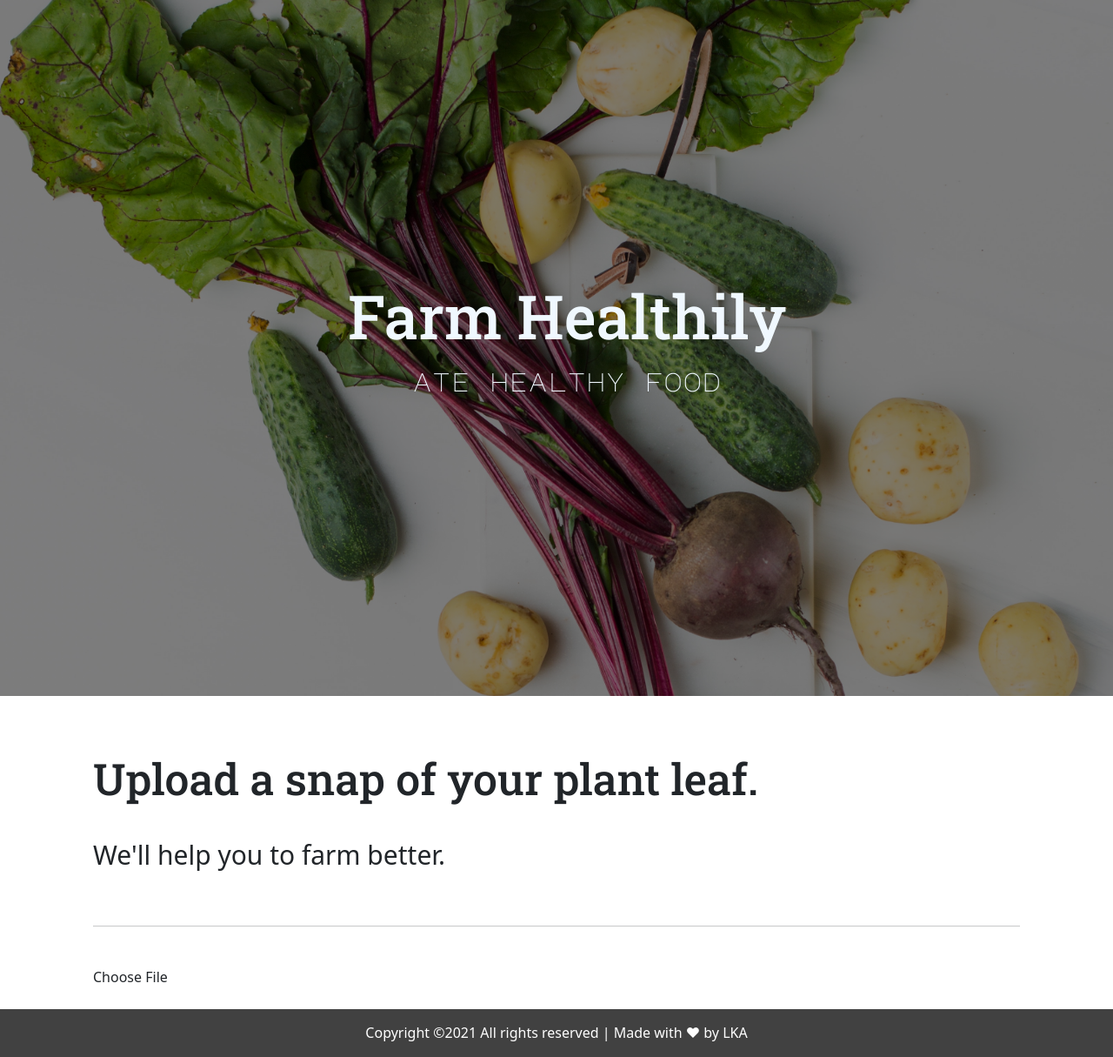
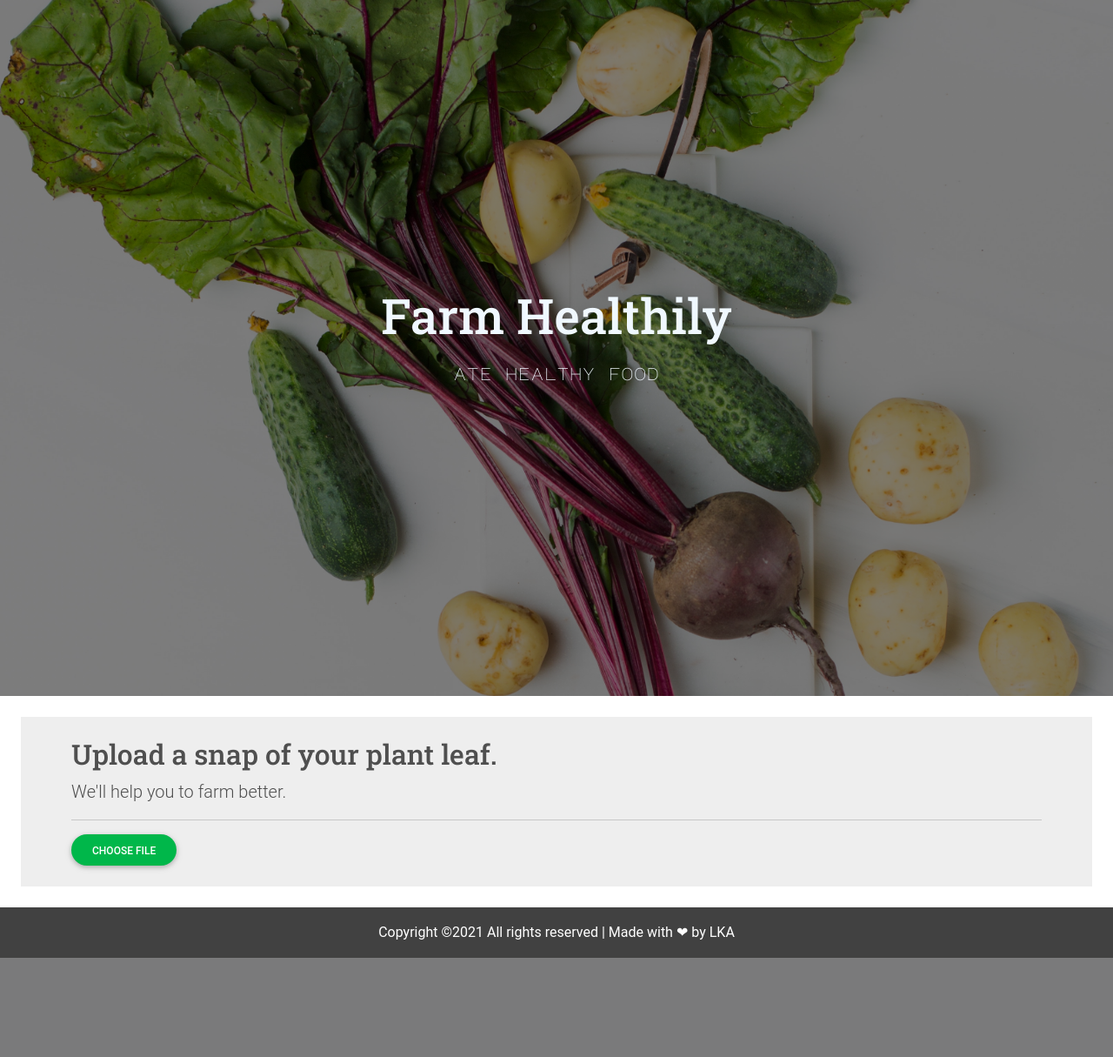
Before and after one commit to lkarjun/farm-healthily, a FastAPI app: page / in a window 1280 px wide. Shown: the whole page at 87% size. After the commit the page ends 1101 px from the top, so only its background shows below. Run offline with FastAPI, Linux system fonts and the light colour scheme; some libraries are stand-ins or nearby versions.

Commit message:
Version 2

```diff
--- a/static/css/style.css
+++ b/static/css/style.css
@@ -16,61 +16,6 @@
             font-family: 'Roboto Slab', serif;
 
         }
-
-        @media screen and (min-width: 400px) {
-            #head1 {
-              font-size: 50px;
-            }
-
-            #head2{
-                font-size: 30px;
-                padding-bottom: 10px;
-            }
-
-            #head2-p{
-                font-weight: 400;
-                font-size: 20px;
-                line-height: 40px;
-                padding-bottom: 20px;
-
-            }
-
-            #sceUpload{
-                margin: 50px;
-                padding: 10px;
-            }
-
-            #output{
-                width: 400px;
-                height: auto;
-            }
-          }
-
-        @media screen and (min-width: 800px) {
-            #head1 {
-                font-size: 70px;
-            }
-
-            .content p{
-                font-size: 30px;
-            }
-
-            #head2{
-                font-size: 50px;
-            }
-
-            #head2-p{
-                font-weight: 400;
-                font-size: 30px;
-                line-height: 80px;
-                padding-bottom: 25px;
-            }
-          }
-
-          form{
-              align-items: center;
-              padding-top: 30px;
-          }
 
           .preloader {
                 position: absolute;
--- a/templates/index.html
+++ b/templates/index.html
@@ -5,21 +5,14 @@
     <meta http-equiv="X-UA-Compatible" content="IE=edge">
     <meta name="viewport" content="width=, initial-scale=1.0">
 
-    <link href="https://cdn.jsdelivr.net/npm/bootstrap@5.0.0-beta2/dist/css/bootstrap.min.css" rel="stylesheet" integrity="sha384-BmbxuPwQa2lc/FVzBcNJ7UAyJxM6wuqIj61tLrc4wSX0szH/Ev+nYRRuWlolflfl" crossorigin="anonymous">
+    <link href="https://cdnjs.cloudflare.com/ajax/libs/mdb-ui-kit/3.3.0/mdb.min.css" rel="stylesheet"/>
+
     <link rel="preconnect" href="https://fonts.gstatic.com">
     <link href="https://fonts.googleapis.com/css2?family=Major+Mono+Display&family=Roboto+Slab:wght@500&display=swap" rel="stylesheet">
     <link rel="icon" type="image/png" sizes="32x32" href="static/images/favicon.ico">
     <script src="https://ajax.googleapis.com/ajax/libs/jquery/3.5.1/jquery.min.js"></script>
     <link rel="stylesheet" href="{{ url_for('static', path='/css/style.css') }}">
     <title>Farm Healthily</title>
-
-
-</head>
-
-<body id="stop-scrolling">
-
-    <div class="preloader"></div>
-
     <script>
 
         function preloaderFadeOutInit(){
@@ -36,65 +29,79 @@
 
     </script>
 
-    <section>
-        <div class="banner">
-            <div class="container-fluid">
-            <div class="jumbotron content text-center">
-                <h1 id = 'head1'> Farm Healthily</h1>
-                <p style="line-height: 50px;  font-family: 'Major Mono Display', monospace;">ate healthy food</p>
+</head>
+
+<body id="stop-scrolling">
+
+    <!-- preloader -->
+    <div class="preloader"></div>
+    <!-- preloader ending -->
+
+
+    <!-- ------------Landing page ------------ -->
+   <section class="banner">
+
+        <div class="jumbotron text-center content">
+            <div class="content">
+                <h1 class="display-4"> Farm Healthily</h1>
+                <p style="line-height: 50px;  font-family: 'Major Mono Display', monospace;" class="lead">ate healthy food</p>
+
             </div>
-            </div>
+
         </div>
     </section>
-
-    <!-- ------------Landing page ------------ -->
-
-
     <!-- ------------Landing page ending ------------ -->
 
     <!-- ------------ Image uploading part ------------ -->
-    <div class="container">
+    <section class="m-4 p-4" style="background-color: rgb(238, 238, 238);">
 
-    <section style="padding-top: 40px; margin: 25px" id="secUpload">
+        <div class="container">
 
-        <div style="height: auto;">
+                <div class="jumbotron">
+                    <h2 class="display-7" style="font-family: 'Roboto Slab', serif;"> Upload a snap of your plant leaf.</h1>
+                    <p class="lead"> We'll help you to farm better.</p>
+                </div>
 
-                <h2 style="font-family: 'Roboto Slab', serif;" id="head2"> Upload a snap of your plant leaf.</h1>
-                <p id = "head2-p"> We'll help you to farm better.</p>
 
                 <hr class="mt-2 mb-3"/>
 
                 <div style="display: none;" id="displayImagediv">
-                    <img id = "output" class="img-thumbnail rounded mx-auto d-block">
+                    <div class="card mx-auto" style="width: 25rem">
+                        <img id = "output" class="card-img-top">
+                        <div class="card-body" id = "predicted_display" style="display: none;">
+                            <p class="card-text lead" id = "predicted">
+                            </p>
+                          </div>
+                    </div>
                 </div>
 
 
                 <form id = 'upload-file' method="post" enctype="multipart/form-data">
                     <input name="file" type="file" id = "file" onchange="loadFile(event);" accept="image/*" style="display:none;" required/>
-                    <label for="file" style="cursor: pointer;" id="choose" >Choose File</label>
+                    <label for="file" style="cursor: pointer;" id="choose" class="btn btn-success btn-rounded">Choose File</label>
                     <br>
-                    <button type="button" class="btn btn-primary mx-auto" style="display: none;" id = "upload">Upload</button>
+                    <button type="button" class="btn-rounded btn btn-danger mx-auto" style="display: none;" id = "upload">Upload</button>
                 </form>
+
+
 
                 <div class="text-center" id = "spinner" style="display: none;">
                     <div class="spinner-border text-primary" role="status"></div>
                 </div>
-
-                <p id='predicted' class = "text-center" style="text-align: center;"></p>
 
         </div>
 
     </section>
 
     <!-- ------------Image uploading part ending ------------ -->
-</div>
+
 
     <!-- ---------------Footer------------ -->
     <footer class="ftco-footer ftco-bg-dark ftco-section" style="background-color:rgb(65, 65, 65); color: white;">
         <div class="container">
         <div class="row">
         <div class="col-md-12 text-center">
-            <p style="padding-top: 15px;">
+            <p class="m-2 p-2">
           Copyright &copy;<script>document.write(new Date().getFullYear());</script> All rights reserved | Made with ❤ by <a>LKA</a>
         </p>
         </div>
@@ -104,7 +111,6 @@
 
     <!-- ---------------Footer------------ -->
 
-</body>
 <script src="{{ url_for('static', path='/js/main.js') }}"></script>
 
 
@@ -127,7 +133,7 @@ $(function() {
             success: function(data) {
                 console.log("request posted");
                 console.log(data);
-                document.getElementById('predicted').style = "font-weight: 500";
+                document.getElementById('predicted_display').style = "display: block"
                 document.getElementById('spinner').style = "display: none";
                 document.getElementById('predicted').innerHTML = "Its seems like: " + data.predicted;
             },
@@ -136,9 +142,10 @@ $(function() {
 });
 
 </script>
+<script
+  type="text/javascript"
+  src="https://cdnjs.cloudflare.com/ajax/libs/mdb-ui-kit/3.3.0/mdb.min.js"></script>
 
-<script src="https://cdn.jsdelivr.net/npm/bootstrap@5.0.0-beta2/dist/js/bootstrap.bundle.min.js" integrity="sha384-b5kHyXgcpbZJO/tY9Ul7kGkf1S0CWuKcCD38l8YkeH8z8QjE0GmW1gYU5S9FOnJ0" crossorigin="anonymous"></script>
-<script src="https://cdn.jsdelivr.net/npm/@popperjs/core@2.6.0/dist/umd/popper.min.js" integrity="sha384-KsvD1yqQ1/1+IA7gi3P0tyJcT3vR+NdBTt13hSJ2lnve8agRGXTTyNaBYmCR/Nwi" crossorigin="anonymous"></script>
-<script src="https://cdn.jsdelivr.net/npm/bootstrap@5.0.0-beta2/dist/js/bootstrap.min.js" integrity="sha384-nsg8ua9HAw1y0W1btsyWgBklPnCUAFLuTMS2G72MMONqmOymq585AcH49TLBQObG" crossorigin="anonymous"></script>
 
+</body>
 </html>
```
